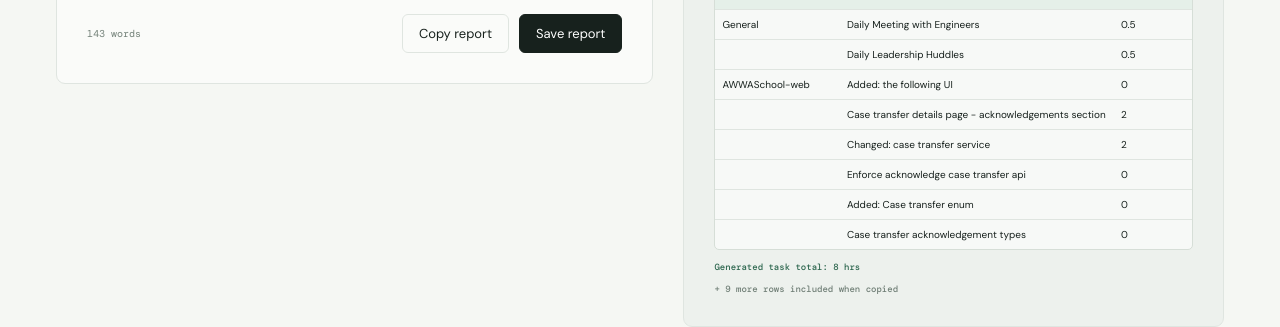
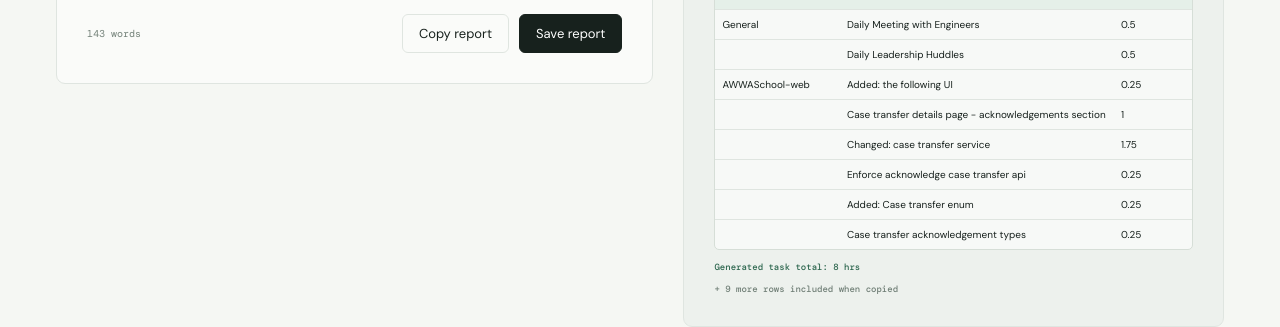
Before and after one commit to joserodny/daily-report, a Next.js app: page / in a window 1280 px wide. Shown: the part 1652-1979 px from the top of the page. Built offline with nearby package versions, Linux system fonts and the light colour scheme; a web font is replaced by a local one.

Commit message:
fix: keep task hours nonzero

```diff
--- a/app/page.tsx
+++ b/app/page.tsx
@@ -165,20 +165,21 @@ function randomTaskHours() {
 }
 
 function distributeRandomHours(taskRows: number[], rows: ActivityRow[], totalHours: number) {
-  let remainingUnits = Math.round(totalHours * 2);
-  const assignedUnits = taskRows.map(() => 0);
+  let remainingUnits = Math.round(totalHours * 4);
+  const assignedUnits = taskRows.map(() => 1);
+  remainingUnits -= taskRows.length;
   while (remainingUnits > 0 && taskRows.length) {
-    const eligible = assignedUnits.map((units, index) => units < 4 ? index : -1).filter((index) => index >= 0);
+    const eligible = assignedUnits.map((units, index) => units < 8 ? index : -1).filter((index) => index >= 0);
     if (!eligible.length) {
       assignedUnits[0] += remainingUnits;
       break;
     }
     const slot = eligible[Math.floor(Math.random() * eligible.length)];
-    const units = Math.min(remainingUnits, Math.floor(Math.random() * Math.min(4 - assignedUnits[slot], remainingUnits)) + 1);
+    const units = Math.min(remainingUnits, Math.floor(Math.random() * Math.min(8 - assignedUnits[slot], remainingUnits)) + 1);
     assignedUnits[slot] += units;
     remainingUnits -= units;
   }
-  assignedUnits.forEach((units, index) => { rows[taskRows[index]].hours = String(units / 2); });
+  assignedUnits.forEach((units, index) => { rows[taskRows[index]].hours = String(units / 4); });
 }
 
 function buildActivityText(rows: ActivityRow[], date: string) {
```
